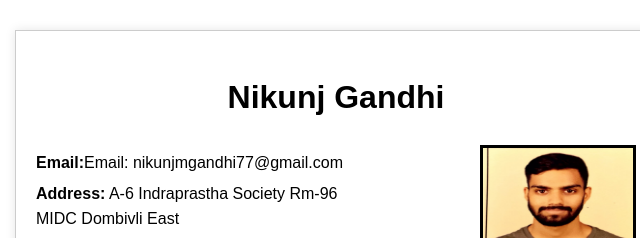
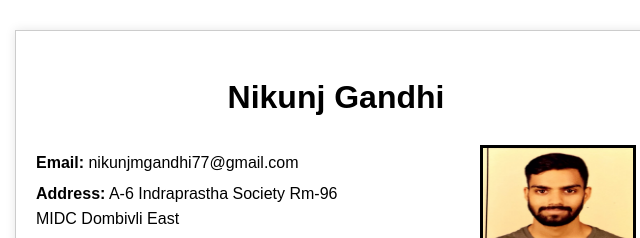
Before and after one commit to nikunj77777/Resume, a plain HTML site: page Index.html in a window 1280 px wide. Shown: the top 238 px of the page, 304-944 px from the left. Drawn offline with Linux system fonts and the light colour scheme.

Commit message:
Changes made in index.html

```diff
--- a/Index.html
+++ b/Index.html
@@ -9,7 +9,7 @@
     <h1>Nikunj Gandhi</h1>
 
     <div class="contact">
-      <p><b>Email:</b>Email: nikunjmgandhi77@gmail.com</p>
+      <p><b>Email:</b> nikunjmgandhi77@gmail.com</p>
       <p><b>Address:</b> A-6 Indraprastha Society Rm-96<br> MIDC Dombivli East</p>
       <p><b>Phone:</b> +919082722366</p>
     </div>
```
